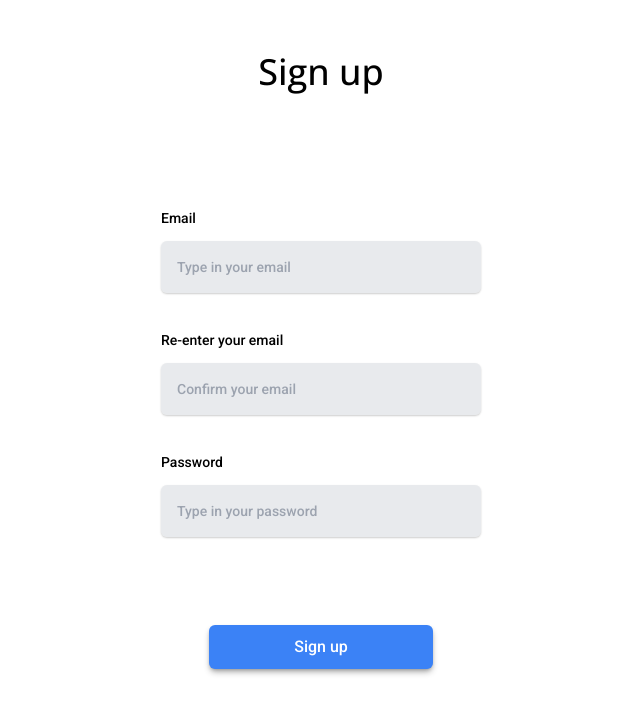
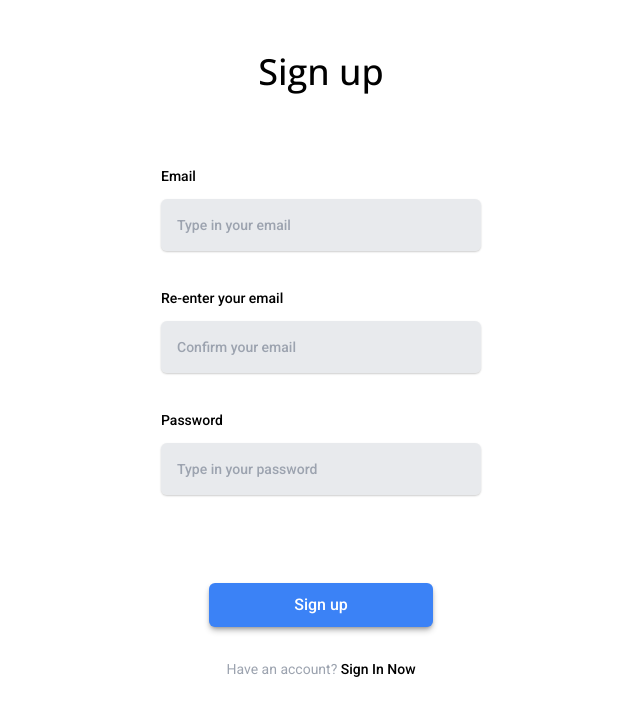
Before and after one commit to themse/simple-auth, a Next.js app: page /sign-up in a window 1280 px wide. Shown: the top 716 px of the page, without its empty margins (319-959 px from the left). Built offline with nearby package versions, Linux system fonts and the light colour scheme.

Commit message:
refactor: move auth comp into separate files

```diff
--- a/src/app/(auth)/sign-in/page.tsx
+++ b/src/app/(auth)/sign-in/page.tsx
@@ -1,12 +1,12 @@
 import 'server-only';
+import Link from 'next/link';
 
 import { Container } from '@/ui/components/templates/Container';
 import { TemplateBodyCenter } from '@/ui/components/templates/BodyCenter';
 import { Heading } from '@/ui/components/atoms/Heading';
-import { Input } from '@/ui/components/atoms/Input';
-import { Label } from '@/ui/components/atoms/Label';
-import { InputGroup } from '@/ui/components/molecules/InputGroup';
+import { SignInForm } from '@/ui/components/organisms/SignInForm';
 import { Button } from '@/ui/components/atoms/Button';
+import { HelperText } from '@/ui/components/atoms/HelperText';
 
 export default function SignIn() {
 	return (
@@ -17,21 +17,16 @@ export default function SignIn() {
 						Login
 					</Heading>
 				}
-				contentStyles="gap-y-28 max-w-80"
+				contentStyles="max-w-80"
 			>
-				<div className="flex flex-col gap-y-8">
-					<InputGroup>
-						<Label>Email</Label>
-						<Input placeholder="Type in your email" />
-					</InputGroup>
-					<InputGroup>
-						<Label>Password</Label>
-						<Input placeholder="Type in your password" />
-					</InputGroup>
-				</div>
-				<Button size="lg" className="mx-auto w-full max-w-56 justify-center">
-					Login
-				</Button>
+				<SignInForm />
+
+				<HelperText className="my-8 text-center">
+					Don&apos;t have an account?{' '}
+					<Button variant="link" asChild className="inline-flex p-0">
+						<Link href="/sign-up">Sign Up Now</Link>
+					</Button>
+				</HelperText>
 			</TemplateBodyCenter>
 		</Container>
 	);
--- a/src/app/(auth)/sign-up/page.tsx
+++ b/src/app/(auth)/sign-up/page.tsx
@@ -1,12 +1,12 @@
 import 'server-only';
+import Link from 'next/link';
 
 import { Container } from '@/ui/components/templates/Container';
 import { TemplateBodyCenter } from '@/ui/components/templates/BodyCenter';
 import { Heading } from '@/ui/components/atoms/Heading';
-import { Input } from '@/ui/components/atoms/Input';
-import { Label } from '@/ui/components/atoms/Label';
-import { InputGroup } from '@/ui/components/molecules/InputGroup';
+import { SignUpForm } from '@/ui/components/organisms/SignUpForm';
 import { Button } from '@/ui/components/atoms/Button';
+import { HelperText } from '@/ui/components/atoms/HelperText';
 
 export default function SignUp() {
 	return (
@@ -17,25 +17,16 @@ export default function SignUp() {
 						Sign up
 					</Heading>
 				}
-				contentStyles="gap-y-20 max-w-80"
+				contentStyles="max-w-80"
 			>
-				<div className="flex flex-col gap-y-8">
-					<InputGroup>
-						<Label>Email</Label>
-						<Input placeholder="Type in your email" />
-					</InputGroup>
-					<InputGroup>
-						<Label>Re-enter your email</Label>
-						<Input placeholder="Confirm your email" />
-					</InputGroup>
-					<InputGroup>
-						<Label>Password</Label>
-						<Input placeholder="Type in your password" />
-					</InputGroup>
-				</div>
-				<Button size="lg" className="mx-auto w-full max-w-56 justify-center">
-					Sign up
-				</Button>
+				<SignUpForm />
+
+				<HelperText className="my-8 text-center">
+					Have an account?{' '}
+					<Button variant="link" asChild className="inline-flex p-0">
+						<Link href="/sign-in">Sign In Now</Link>
+					</Button>
+				</HelperText>
 			</TemplateBodyCenter>
 		</Container>
 	);
--- a/src/ui/components/atoms/Button/Button.tsx
+++ b/src/ui/components/atoms/Button/Button.tsx
@@ -8,7 +8,7 @@ const buttonVariants = tv({
 	variants: {
 		variant: {
 			default: 'bg-blue-500 text-white',
-			link: 'bg-transparent text-black underline-offset-4 hover:underline shadow-none',
+			link: 'bg-transparent text-black underline-offset-4 shadow-none hover:underline',
 		},
 		size: {
 			default: 'px-4 py-2',
--- /dev/null
+++ b/src/ui/components/atoms/HelperText/HelperText.tsx
@@ -0,0 +1,24 @@
+import { PropsWithChildren } from 'react';
+import { tv, VariantProps } from 'tailwind-variants';
+
+const helperTextVariants = tv({
+	base: 'text-sm',
+	variants: {
+		variant: {
+			default: 'text-gray-400',
+			error: 'text-red-500',
+		},
+	},
+	defaultVariants: {
+		variant: 'default',
+	},
+});
+
+type Props = PropsWithChildren<{
+	className?: string;
+}> &
+	VariantProps<typeof helperTextVariants>;
+
+export const HelperText = ({ children, className, variant }: Props) => {
+	return <p className={helperTextVariants({ className, variant })}>{children}</p>;
+};
--- /dev/null
+++ b/src/ui/components/atoms/HelperText/index.ts
@@ -0,0 +1 @@
+export { HelperText } from './HelperText';
--- a/src/ui/components/molecules/InputGroup/InputGroup.tsx
+++ b/src/ui/components/molecules/InputGroup/InputGroup.tsx
@@ -1,11 +1,13 @@
 import { ComponentPropsWithoutRef } from 'react';
 import { tv, type VariantProps } from 'tailwind-variants';
+
+import { HelperText } from '@/ui/components/atoms/HelperText';
 
 const inputGroupVariants = tv({
 	slots: {
 		wrapper: 'flex flex-col gap-y-2',
 		inputGroup: 'flex gap-x-3 gap-y-4',
-		errors: 'text-sm text-red-500',
+		errors: '',
 	},
 	variants: {
 		orientation: {
@@ -37,12 +39,17 @@ export const InputGroup = ({
 	hideError = false,
 	...props
 }: Props) => {
-	const { wrapper, inputGroup, errors } = inputGroupVariants({ orientation, className });
+	const variants = inputGroupVariants({ orientation, className });
 
 	return (
-		<div className={wrapper()} {...props}>
-			<div className={inputGroup()}>{children}</div>
-			{!hideError && <div className={errors()}>{errorMessage}</div>}
+		<div className={variants.wrapper()} {...props}>
+			<div className={variants.inputGroup()}>{children}</div>
+
+			{!hideError && (
+				<HelperText variant="error" className={variants.errors()}>
+					{errorMessage}
+				</HelperText>
+			)}
 		</div>
 	);
 };
--- /dev/null
+++ b/src/ui/components/organisms/SignInForm/SignInForm.tsx
@@ -0,0 +1,24 @@
+import { Input } from '@/ui/components/atoms/Input';
+import { Label } from '@/ui/components/atoms/Label';
+import { InputGroup } from '@/ui/components/molecules/InputGroup';
+import { Button } from '@/ui/components/atoms/Button';
+
+export const SignInForm = () => {
+	return (
+		<form className="flex flex-col gap-y-28">
+			<div className="flex flex-col gap-y-8">
+				<InputGroup>
+					<Label>Email</Label>
+					<Input placeholder="Type in your email" />
+				</InputGroup>
+				<InputGroup>
+					<Label>Password</Label>
+					<Input placeholder="Type in your password" />
+				</InputGroup>
+			</div>
+			<Button type="submit" size="lg" className="mx-auto w-full max-w-56 justify-center">
+				Login
+			</Button>
+		</form>
+	);
+};
--- /dev/null
+++ b/src/ui/components/organisms/SignInForm/index.ts
@@ -0,0 +1 @@
+export { SignInForm } from './SignInForm';
--- /dev/null
+++ b/src/ui/components/organisms/SignUpForm/SignUpForm.tsx
@@ -0,0 +1,28 @@
+import { Input } from '@/ui/components/atoms/Input';
+import { Label } from '@/ui/components/atoms/Label';
+import { InputGroup } from '@/ui/components/molecules/InputGroup';
+import { Button } from '@/ui/components/atoms/Button';
+
+export const SignUpForm = () => {
+	return (
+		<form className="flex flex-col gap-y-20">
+			<div className="flex flex-col gap-y-8">
+				<InputGroup>
+					<Label>Email</Label>
+					<Input placeholder="Type in your email" />
+				</InputGroup>
+				<InputGroup>
+					<Label>Re-enter your email</Label>
+					<Input placeholder="Confirm your email" />
+				</InputGroup>
+				<InputGroup>
+					<Label>Password</Label>
+					<Input placeholder="Type in your password" />
+				</InputGroup>
+			</div>
+			<Button type="submit" size="lg" className="mx-auto w-full max-w-56 justify-center">
+				Sign up
+			</Button>
+		</form>
+	);
+};
--- /dev/null
+++ b/src/ui/components/organisms/SignUpForm/index.ts
@@ -0,0 +1 @@
+export { SignUpForm } from './SignUpForm';
--- a/src/ui/components/templates/BodyCenter/BodyCenter.tsx
+++ b/src/ui/components/templates/BodyCenter/BodyCenter.tsx
@@ -3,7 +3,7 @@ import { tv } from 'tailwind-variants';
 
 const bodyCenterVariants = tv({
 	slots: {
-		base: 'flex min-h-screen flex-col py-8',
+		wrapper: 'flex min-h-screen flex-col py-8',
 		content: 'mx-auto flex w-full flex-1 flex-col justify-center',
 		header: 'mb-auto',
 	},
@@ -22,7 +22,7 @@ export const TemplateBodyCenter = ({
 	const variants = bodyCenterVariants();
 
 	return (
-		<div className={variants.base()}>
+		<div className={variants.wrapper()}>
 			<header className={variants.header()}>{header}</header>
 
 			<div className={variants.content({ className: contentStyles })}>{children}</div>
```
Also changed, not shown: 1 other file (tests, documents, lock files or other folders).
